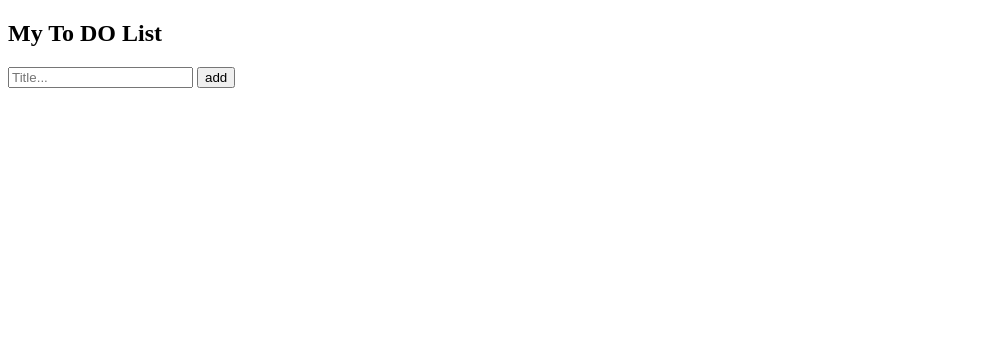
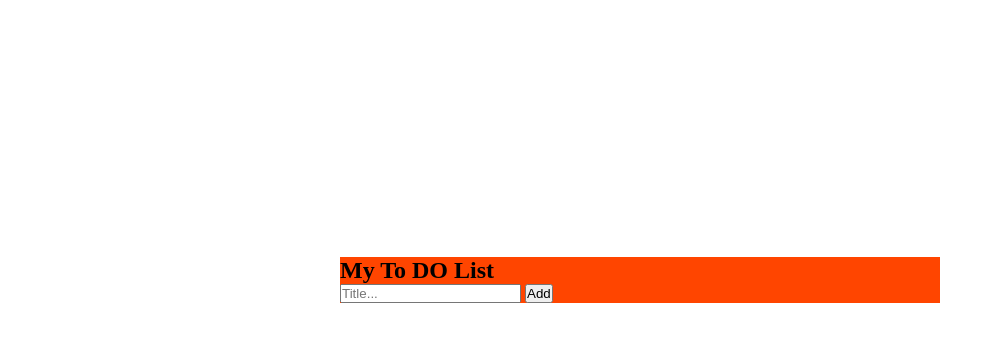
Before and after one commit to HKouhzad1991/hk1991, a plain HTML site: page TODO LIST project/Todo list project.html in a window 1280 px wide. Shown: the whole page, without its empty margins (0-995 px from the left). Drawn offline with Linux system fonts and the light colour scheme.

Commit message:
todo list project styles

```diff
--- a/TODO LIST project/Todo list project.html
+++ b/TODO LIST project/Todo list project.html
@@ -8,10 +8,15 @@
     <link rel="stylesheet" href="Todolist style.css" />
   </head>
   <body>
-    <h2>My To DO List</h2>
-    <input type="text" placeholder="Title..." autocomplete="off" />
-    <button>add</button>
-    <ul></ul>
+    <div class="container">
+      <div class="header">
+        <h2>My To DO List</h2>
+        <input type="text" placeholder="Title..." autocomplete="off" />
+        <button>Add</button>
+      </div>
+
+      <ul class="taskList"></ul>
+    </div>
     <script src="Todo list.js"></script>
   </body>
 </html>
--- a/TODO LIST project/Todo list.js
+++ b/TODO LIST project/Todo list.js
@@ -0,0 +1,16 @@
+let addBtn = document.querySelector("button");
+let taskList = document.querySelector("ul");
+let input = document.querySelector("input");
+
+addBtn.addEventListener("click", () => {
+  let text = input.value;
+  let task = createTask(text);
+  taskList.appendChild(task);
+  input.value = "";
+});
+
+function createTask(text) {
+  let li = document.createElement("li");
+  li.textContent = text;
+  return li;
+}
--- a/TODO LIST project/Todolist style.css
+++ b/TODO LIST project/Todolist style.css
@@ -0,0 +1,21 @@
+* {
+  margin: 0;
+  padding: 0;
+  box-sizing: border-box;
+}
+
+body {
+  height: 70vh;
+  display: flex;
+  align-items: center;
+  justify-content: center;
+}
+
+.container {
+  width: 600px;
+  background-color: rgb(121, 207, 238);
+}
+.container .header {
+  background-color: orangered;
+  padding: ;
+}
```
